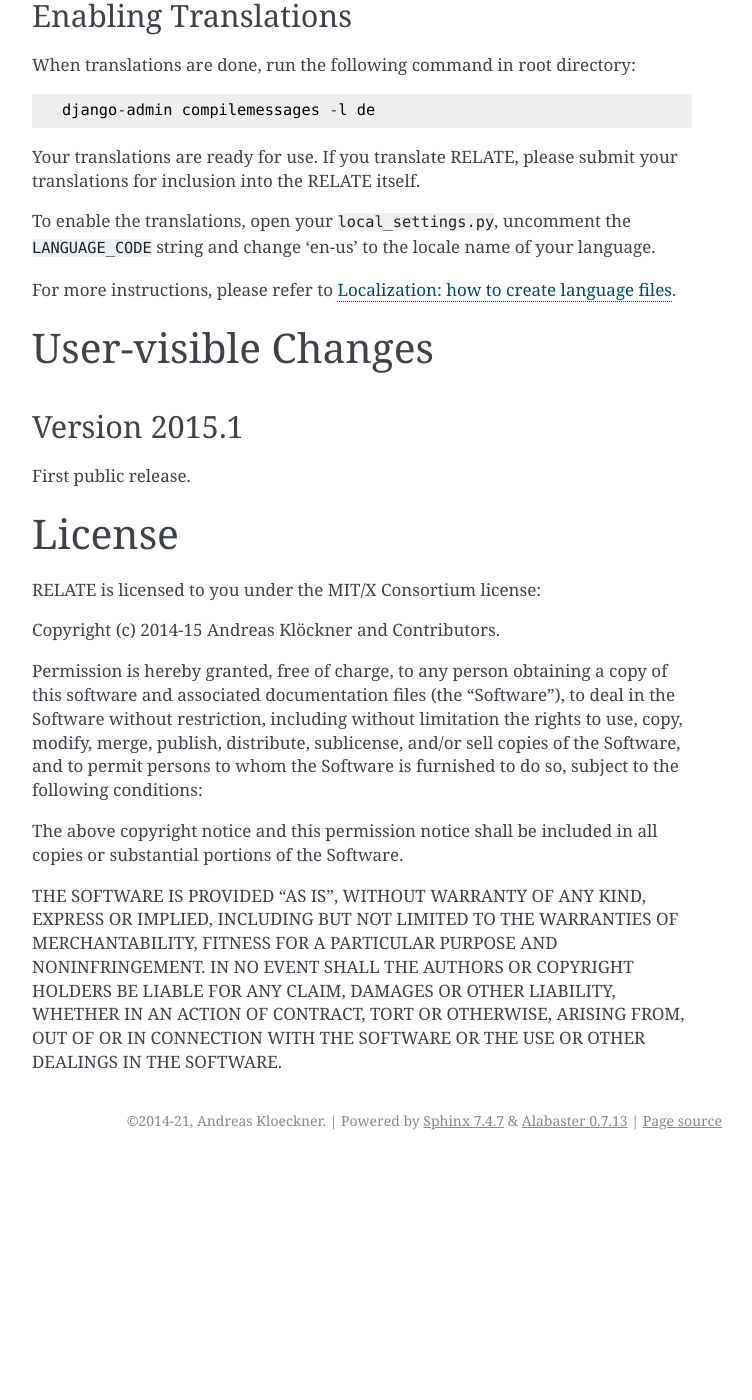
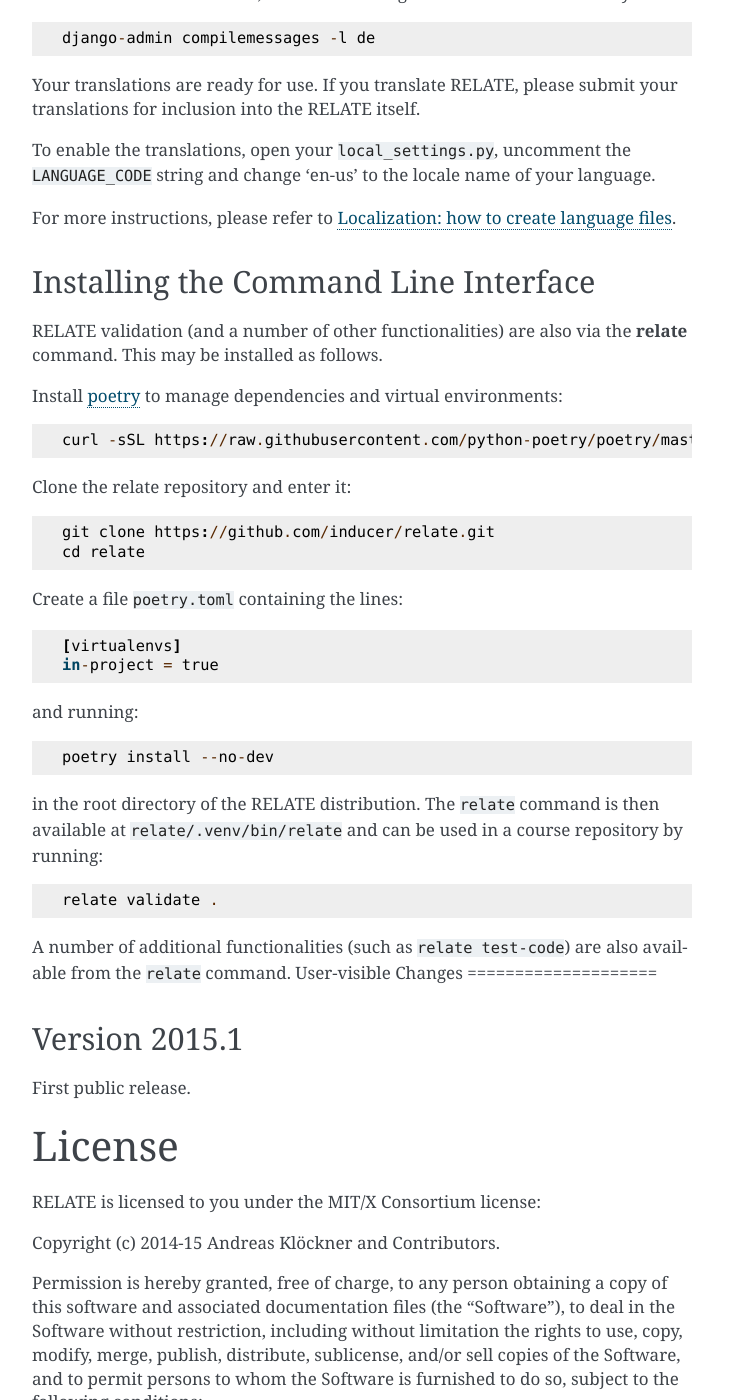
Before and after one commit to inducer/relate, a Sphinx documentation site: the page built from doc/misc.rst, in a window 1280 px wide and 1400 px high, scrolled down 7977 px. Shown: the whole window, without its empty margins (388-1140 px from the left). Built offline with Sphinx 7.4.7, drawn with Linux system fonts in a browser that asks for light colours; before the commit the page ends 9137 px from its top, so only the background shows below that; some of the changed text lies outside the part shown.

Commit message:
Update instructions for CLI installation

```diff
--- a/doc/misc.rst
+++ b/doc/misc.rst
@@ -17,12 +17,9 @@
 ``$HOME/.profile``. If you don't like that, see the
 `poetry docs <https://python-poetry.org/docs/>`__ for alternate installation options.
 
-To install, clone the repository::
+To install, clone the repository and enter it::
 
     git clone https://github.com/inducer/relate.git
-
-Enter the relate directory::
-
     cd relate
 
 Install the dependencies. Poetry will automatically create a virtualenv
@@ -373,6 +370,41 @@
 For more instructions, please refer to `Localization: how to create
 language files <https://docs.djangoproject.com/en/dev/topics/i18n/translation/#localization-how-to-create-language-files>`_.
 
+.. _cli:
+
+Installing the Command Line Interface
+-------------------------------------
+
+RELATE validation (and a number of other functionalities) are also via the
+:command:`relate` command. This may be installed as follows.
+
+Install `poetry <https://python-poetry.org>`__ to manage dependencies and virtual
+environments::
+
+    curl -sSL https://raw.githubusercontent.com/python-poetry/poetry/master/get-poetry.py | python3
+
+Clone the relate repository and enter it::
+
+    git clone https://github.com/inducer/relate.git
+    cd relate
+
+Create a file ``poetry.toml`` containing the lines::
+
+    [virtualenvs]
+    in-project = true
+
+and running::
+
+    poetry install --no-dev
+
+in the root directory of the RELATE distribution. The ``relate`` command is
+then available at ``relate/.venv/bin/relate`` and can be used in a course
+repository by running::
+
+    relate validate .
+
+A number of additional functionalities (such as ``relate test-code``) are
+also available from the ``relate`` command.
 User-visible Changes
 ====================
 
```
Also changed, not shown: doc/content.rst (+3 -9 lines).
